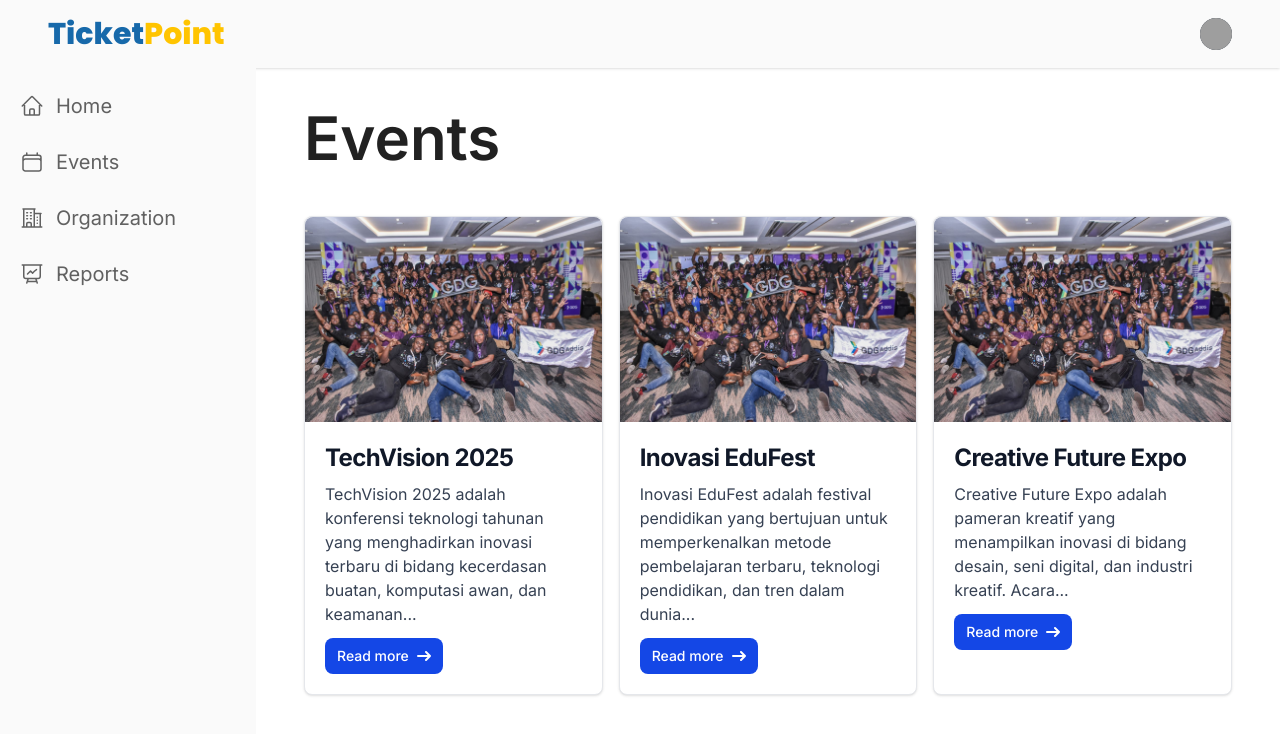
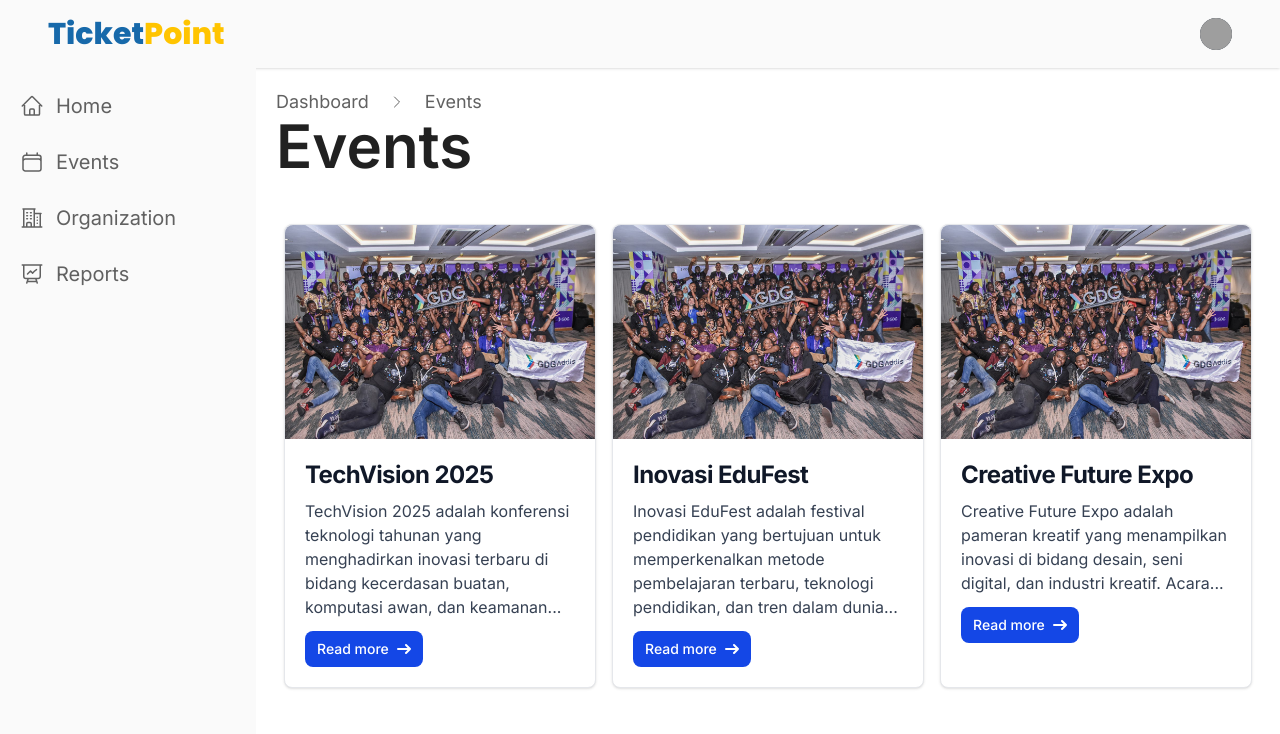
Before and after one commit to yosmisyael/ticket-point, a Next.js app: page /dashboard/events in a window 1280 px wide. Shown: the top 734 px of the page. Built offline with nearby package versions, Linux system fonts and the light colour scheme; grey boxes are pictures that could not be loaded.

Commit message:
feat: updated cards ui

```diff
--- a/src/app/dashboard/events/page.tsx
+++ b/src/app/dashboard/events/page.tsx
@@ -1,7 +1,8 @@
 import DashboardLayout from "@/components/layouts/dashboard";
 import Image from "next/image";
+import Breadcrumb from "@/components/ui/Breadcrumb";
 
-export default function EventsPage() {
+export default function Events() {
     const events = [
         {
             name: "TechVision 2025",
@@ -24,23 +25,23 @@ export default function EventsPage() {
 
     return (
         <DashboardLayout>
-            <div className="p-10">
+            <div className="p-5">
+                <Breadcrumb />
                 <div className="mb-10">
-                    <h1 className="mx-2 text-6xl font-semibold font-inter text-[var(--color-dark)]">Events </h1>
-                    {/* <p className="mx-2 text-xl my-5 ml-5 font-normal font-inter text-[var(--color-mid-dark)]">Rencanakan dan koordinasikan acara tersebut.</p> */}
+                    <h1 className="text-6xl font-semibold font-inter text-[var(--color-dark)]">Events </h1>
                 </div>
                 <div className="grid lg:grid-cols-3 md:grid-cols-2 sm:grid-cols-1">
                     {events.map((event, index) => (
-                        <div key={index} className="max-w-sm mx-2 my-2 bg-white border border-gray-200 rounded-lg shadow-sm dark:bg-gray-800 dark:border-gray-700">
+                        <div key={index} className="max-w-sm mx-2 my-2 bg-white border border-gray-200 rounded-lg shadow-sm">
                             <a href="#">
                                 <Image className="rounded-t-lg" src={"/1.jpg"} width={500} height={500} alt={event.name} />
                             </a>
                             <div className="p-5">
                                 <a href="#">
-                                    <h5 className="mb-2 text-2xl font-bold tracking-tight text-gray-900 dark:text-white">{event.name}</h5>
+                                    <h5 className="mb-2 text-2xl font-bold tracking-tight text-gray-900">{event.name}</h5>
                                 </a>
-                                <p className="mb-3 font-normal text-gray-700 dark:text-gray-400">{truncateWords(event.description)}</p>
-                                <a href="#" className="inline-flex items-center px-3 py-2 text-sm font-medium text-center text-white bg-blue-700 rounded-lg hover:bg-blue-800 focus:ring-4 focus:outline-none focus:ring-blue-300 dark:bg-blue-600 dark:hover:bg-blue-700 dark:focus:ring-blue-800">
+                                <p className="mb-3 font-normal text-gray-700">{truncateWords(event.description)}</p>
+                                <a href="#" className="inline-flex items-center px-3 py-2 text-sm font-medium text-center text-white bg-blue-700 rounded-lg hover:bg-blue-800 focus:ring-4 focus:outline-none focus:ring-blue-300">
                                     Read more
                                     <svg className="rtl:rotate-180 w-3.5 h-3.5 ms-2" aria-hidden="true" xmlns="http://www.w3.org/2000/svg" fill="none" viewBox="0 0 14 10">
                                         <path stroke="currentColor" strokeLinecap="round" strokeLinejoin="round" strokeWidth="2" d="M1 5h12m0 0L9 1m4 4L9 9" />
```
